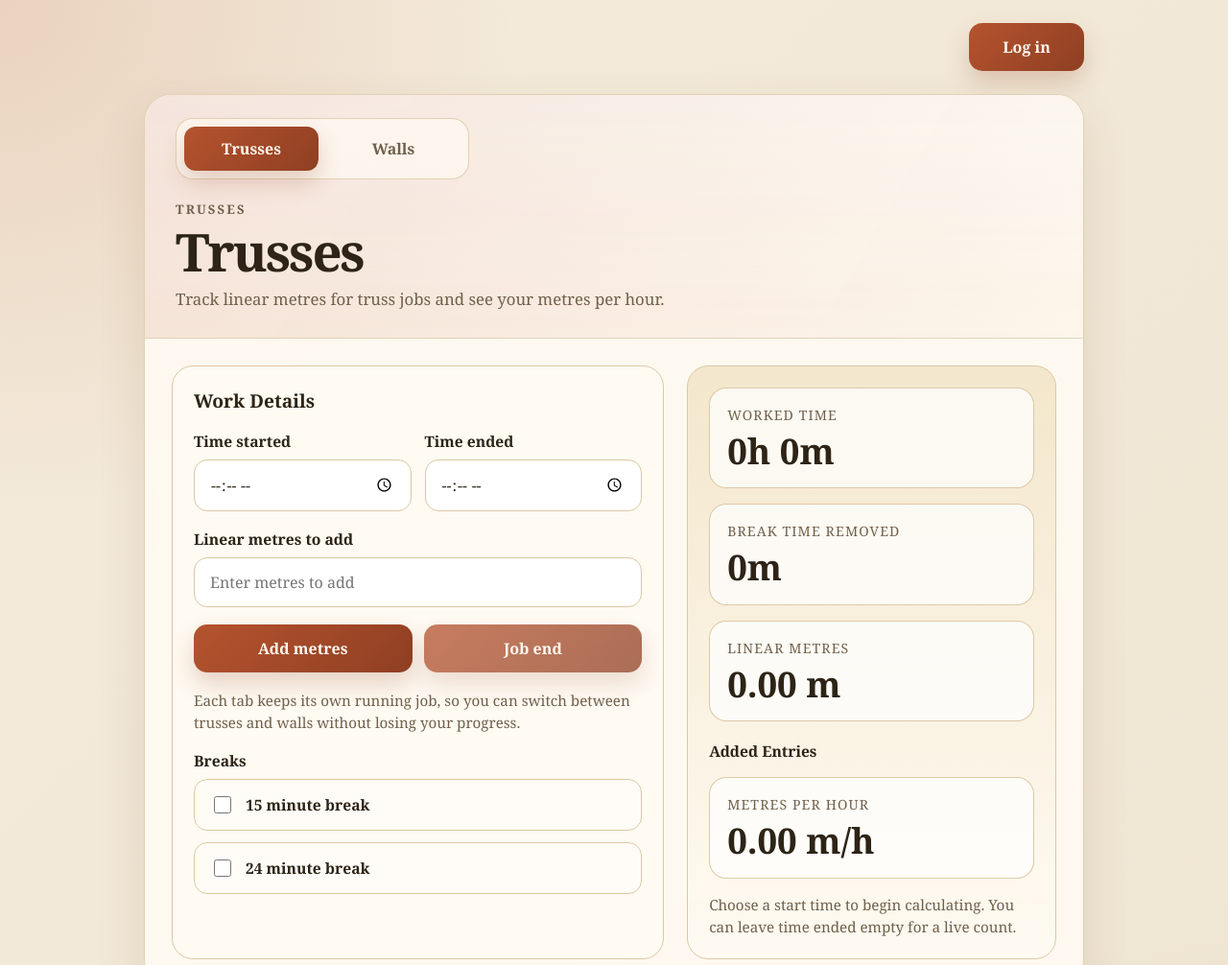
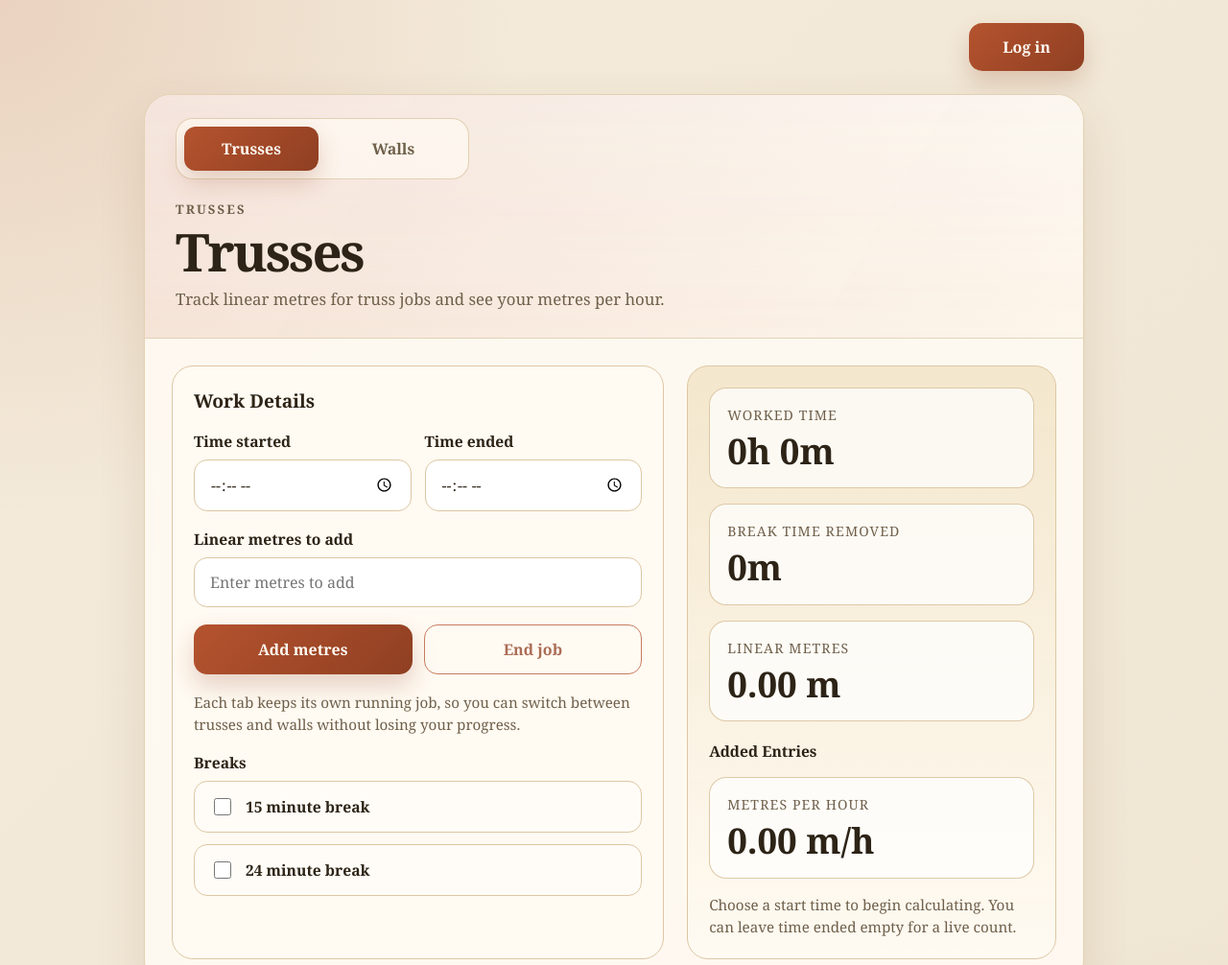
Before and after one commit to KatsuraHina/Screw-COunt, a website with bundled scripts: page public/index.html in a window 1280 px wide. Shown: the top 1006 px of the page at 96% size. Built offline with nearby package versions, Linux system fonts and the light colour scheme; no server answers.

Commit message:
Add metres remains the primary filled button. Job end is now End job. End job now uses a secondary outline style.

```diff
--- a/public/app.js
+++ b/public/app.js
@@ -234,7 +234,7 @@ async function saveJob() {
     setStatus(elements, formatFirestoreError(error), "warning");
   } finally {
     elements.endJobButton.disabled = false;
-    elements.endJobButton.textContent = "Job end";
+    elements.endJobButton.textContent = "End job";
   }
 }
 
--- a/public/index.html
+++ b/public/index.html
@@ -60,7 +60,7 @@
         <div class="field">
           <div class="button-row">
             <button id="addAmountButton" type="button">Add metres</button>
-            <button id="endJobButton" type="button" disabled>Job end</button>
+            <button id="endJobButton" class="secondary-outline-button" type="button" disabled>End job</button>
           </div>
           <p class="hint inline-hint">Each tab keeps its own running job, so you can switch between trusses and walls without losing your progress.</p>
         </div>
--- a/public/styles.css
+++ b/public/styles.css
@@ -327,6 +327,17 @@ button:active {
   color: var(--text);
 }
 
+.secondary-outline-button {
+  border: 1px solid var(--accent);
+  background: #fffaf2;
+  color: var(--accent-dark);
+  box-shadow: none;
+}
+
+.secondary-outline-button:hover {
+  box-shadow: 0 10px 22px rgba(143, 63, 34, 0.14);
+}
+
 button:disabled {
   cursor: wait;
   opacity: 0.75;
```
